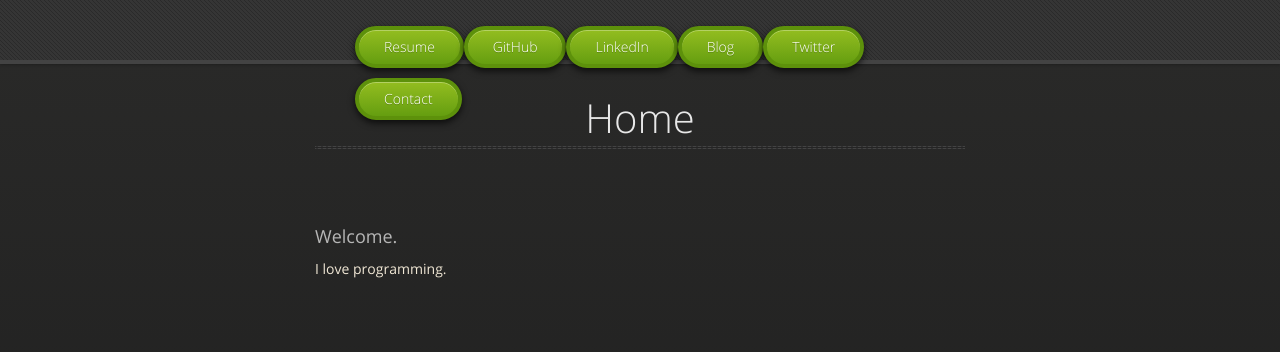
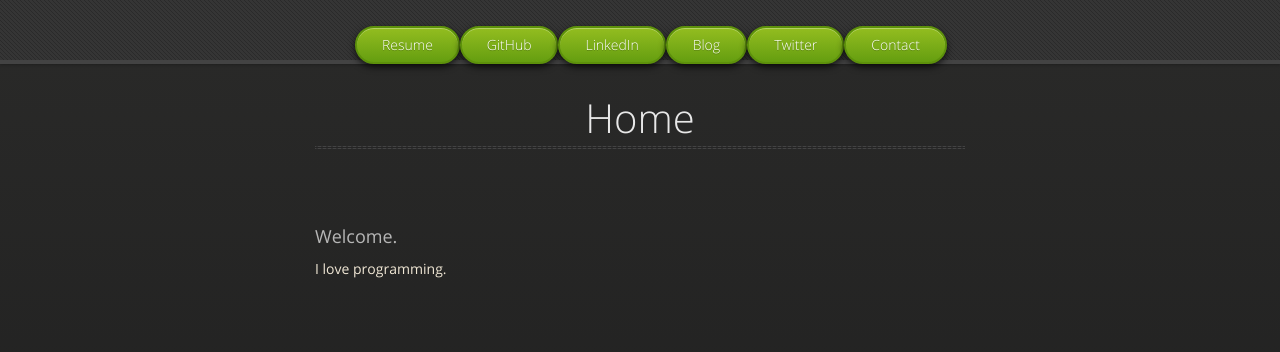
Before and after one commit to niketkumar/niketkumar.github.io, a plain HTML site: page index.html in a window 1280 px wide. Drawn offline with nearby package versions, Linux system fonts and the light colour scheme.

Commit message:
header links updated

```diff
--- a/stylesheets/styles.css
+++ b/stylesheets/styles.css
@@ -727,7 +727,7 @@ dt {
 }
 #header nav li a {
   color: white;
-  border: 4px solid #5d910b;
+  border: 2px solid #5d910b;
   background: -webkit-gradient(linear, 50% 0%, 50% 100%, color-stop(0%, #93bd20), color-stop(100%, #659e10));
   background: -webkit-linear-gradient(#93bd20, #659e10);
   background: -moz-linear-gradient(#93bd20, #659e10);
```
